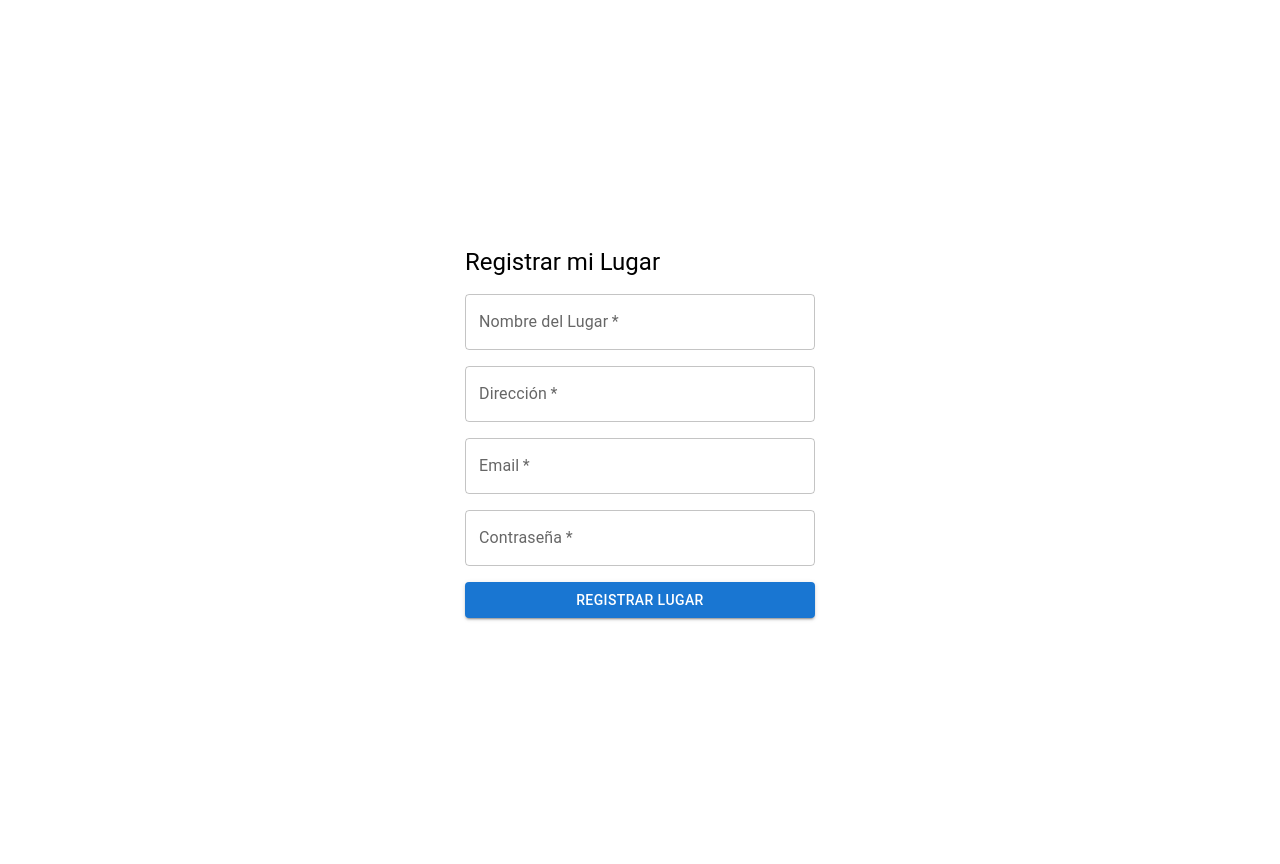
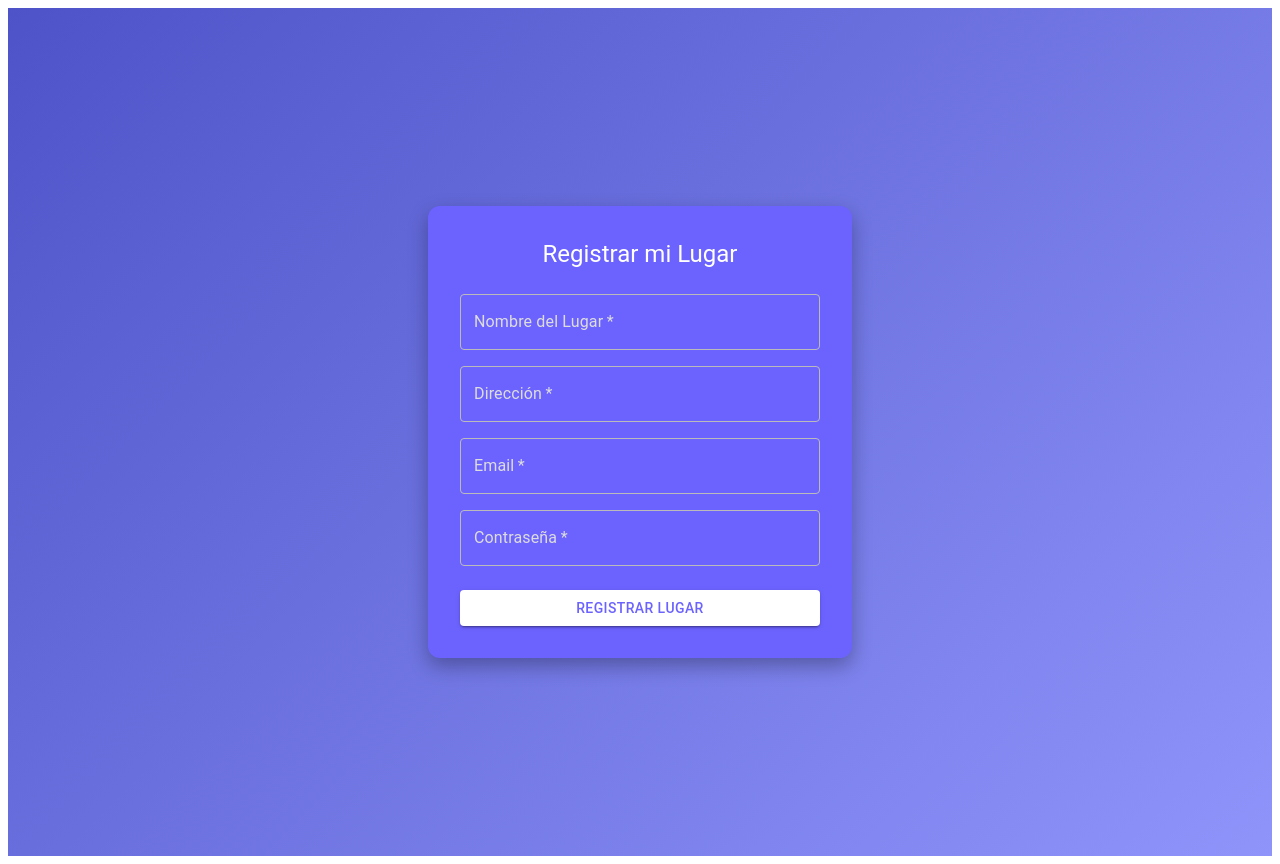
Before and after one commit to elianumansky/turnit, a React (Create React App) app: page /register-place in a window 1280 px wide. Built offline with nearby package versions, Linux system fonts and the light colour scheme; no server answers.

Commit message:
cambiar reglas

```diff
--- a/src/components/RegisterPlace.js
+++ b/src/components/RegisterPlace.js
@@ -65,17 +65,82 @@ export default function RegisterPlace() {
     }
   };
 
+  const styles = {
+    container: {
+      minHeight: "100vh",
+      display: "flex",
+      justifyContent: "center",
+      alignItems: "center",
+      background: "linear-gradient(135deg, #4e54c8, #8f94fb)",
+      p: 3,
+    },
+    card: {
+      background: "#6c63ff",
+      p: 4,
+      borderRadius: 3,
+      width: 360,
+      color: "#fff",
+      boxShadow: "0 8px 20px rgba(0,0,0,0.3)",
+    },
+    input: {
+      mb: 2,
+      "& .MuiInputBase-root": { color: "#fff" },
+      "& .MuiInputLabel-root": { color: "#ddd" },
+      "& .MuiOutlinedInput-root .MuiOutlinedInput-notchedOutline": { borderColor: "#bbb" },
+      "& .MuiOutlinedInput-root.Mui-focused .MuiOutlinedInput-notchedOutline": { borderColor: "#fff" },
+    },
+    button: {
+      mt: 1,
+      backgroundColor: "#fff",
+      color: "#6c63ff",
+      "&:hover": { backgroundColor: "#eee" },
+    },
+    errorText: { mb: 2, color: "#ff6b81" },
+  };
+
   return (
-    <Box sx={{ minHeight: "100vh", display: "flex", justifyContent: "center", alignItems: "center", p: 3 }}>
-      <Box sx={{ background: "#fff", p: 3, borderRadius: 2, width: 350 }}>
-        <Typography variant="h5" mb={2}>Registrar mi Lugar</Typography>
+    <Box sx={styles.container}>
+      <Box sx={styles.card}>
+        <Typography variant="h5" mb={3} align="center">
+          Registrar mi Lugar
+        </Typography>
         <form onSubmit={handleRegister}>
-          <TextField label="Nombre del Lugar" value={placeName} onChange={(e) => setPlaceName(e.target.value)} fullWidth required sx={{ mb: 2 }} />
-          <TextField label="Dirección" value={address} onChange={(e) => setAddress(e.target.value)} fullWidth required sx={{ mb: 2 }} />
-          <TextField label="Email" type="email" value={email} onChange={(e) => setEmail(e.target.value)} fullWidth required sx={{ mb: 2 }} />
-          <TextField label="Contraseña" type="password" value={password} onChange={(e) => setPassword(e.target.value)} fullWidth required sx={{ mb: 2 }} />
-          {error && <Typography color="error" sx={{ mb: 2 }}>{error}</Typography>}
-          <Button type="submit" variant="contained" color="primary" fullWidth disabled={loading}>
+          <TextField
+            label="Nombre del Lugar"
+            value={placeName}
+            onChange={(e) => setPlaceName(e.target.value)}
+            fullWidth
+            required
+            sx={styles.input}
+          />
+          <TextField
+            label="Dirección"
+            value={address}
+            onChange={(e) => setAddress(e.target.value)}
+            fullWidth
+            required
+            sx={styles.input}
+          />
+          <TextField
+            label="Email"
+            type="email"
+            value={email}
+            onChange={(e) => setEmail(e.target.value)}
+            fullWidth
+            required
+            sx={styles.input}
+          />
+          <TextField
+            label="Contraseña"
+            type="password"
+            value={password}
+            onChange={(e) => setPassword(e.target.value)}
+            fullWidth
+            required
+            sx={styles.input}
+          />
+          {error && <Typography sx={styles.errorText}>{error}</Typography>}
+          <Button type="submit" variant="contained" fullWidth sx={styles.button} disabled={loading}>
             {loading ? "Registrando..." : "Registrar Lugar"}
           </Button>
         </form>
--- a/src/components/UserDashboard.js
+++ b/src/components/UserDashboard.js
@@ -1,5 +1,5 @@
 import React, { useEffect, useState } from "react";
-import { collection, query, where, onSnapshot, doc, updateDoc } from "firebase/firestore";
+import { collection, query, where, onSnapshot, doc, runTransaction } from "firebase/firestore";
 import { db, auth } from "../firebase";
 import { Typography, Card, CardContent, Button, Grid, Box } from "@mui/material";
 import { signOut } from "firebase/auth";
@@ -67,18 +67,22 @@ export default function UserDashboard({ user }) {
   const handleReserve = async (turno) => {
     try {
       const turnoRef = doc(db, "turnos", turno.id);
-      const currentSlots = turno.slotsAvailable ?? 0;
-      if (currentSlots <= 0) return;
+      await runTransaction(db, async (tx) => {
+        const snap = await tx.get(turnoRef);
+        if (!snap.exists()) throw new Error("Turno inexistente");
+        const t = snap.data();
+        if (t.slotsAvailable <= 0) throw new Error("No hay cupos disponibles");
+        if (t.reservations?.includes(user.uid)) throw new Error("Ya reservaste este turno");
 
-      await updateDoc(turnoRef, {
-        slotsAvailable: currentSlots - 1,
-        reservations: turno.reservations ? [...turno.reservations, user.uid] : [user.uid],
+        tx.update(turnoRef, {
+          slotsAvailable: t.slotsAvailable - 1,
+          reservations: t.reservations ? [...t.reservations, user.uid] : [user.uid],
+        });
       });
-
-      setError(""); // limpiar errores
+      setError("");
     } catch (err) {
       console.error("Error al reservar turno:", err);
-      setError("Ocurrió un error al reservar el turno");
+      setError(err.message || "Ocurrió un error al reservar el turno");
     }
   };
 
@@ -88,25 +92,21 @@ export default function UserDashboard({ user }) {
   const handleCancel = async (turno) => {
     try {
       const turnoRef = doc(db, "turnos", turno.id);
-      const currentSlots = turno.slotsAvailable ?? 0;
+      await runTransaction(db, async (tx) => {
+        const snap = await tx.get(turnoRef);
+        if (!snap.exists()) throw new Error("Turno inexistente");
+        const t = snap.data();
+        if (!t.reservations?.includes(user.uid)) throw new Error("No tenés reserva en este turno");
 
-      if ((currentSlots + 1) >= turno.slots) {
-        // Si al cancelar se completa el total de slots, eliminamos el turno
-        await updateDoc(turnoRef, {
-          slotsAvailable: turno.slots,
-          reservations: [],
+        tx.update(turnoRef, {
+          slotsAvailable: t.slotsAvailable + 1,
+          reservations: t.reservations.filter(uid => uid !== user.uid),
         });
-      } else {
-        await updateDoc(turnoRef, {
-          slotsAvailable: currentSlots + 1,
-          reservations: (turno.reservations || []).filter(uid => uid !== user.uid),
-        });
-      }
-
-      setError(""); // limpiar errores
+      });
+      setError("");
     } catch (err) {
       console.error("Error al cancelar turno:", err);
-      setError("Ocurrió un error al cancelar el turno");
+      setError(err.message || "Ocurrió un error al cancelar el turno");
     }
   };
 
@@ -128,9 +128,9 @@ export default function UserDashboard({ user }) {
   const styles = {
     container: {
       p: 3,
-      maxWidth: "1000px",
-      margin: "0 auto",
-      minHeight: "100vh",
+      width: "100vw",
+      height: "100vh",
+      overflowY: "auto",
       background: "linear-gradient(135deg, #4e54c8, #8f94fb)",
       color: "#fff",
     },
--- a/src/firebase.js
+++ b/src/firebase.js
@@ -16,7 +16,7 @@ const firebaseConfig = {
   measurementId: "G-E7TXQPQDNM"
 };
 
-// Initialize Firebase
+
 const app = initializeApp(firebaseConfig);
 const auth = getAuth(app);
 const db = getFirestore(app);
```
